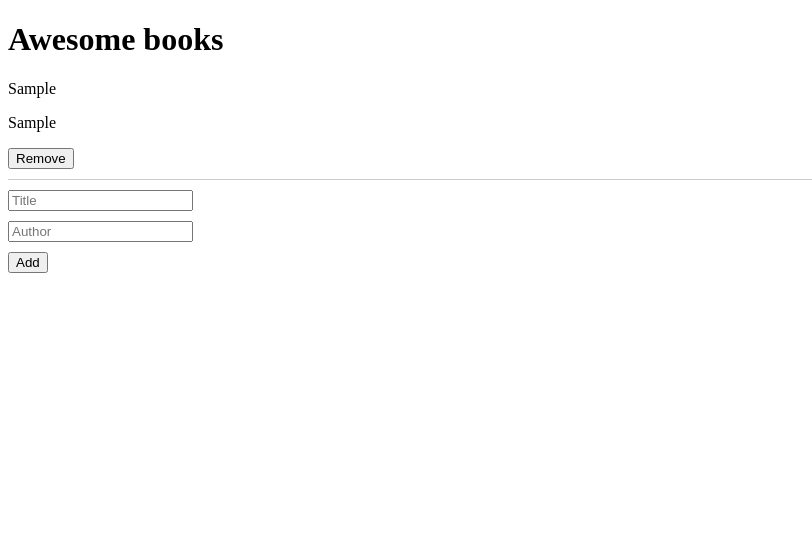
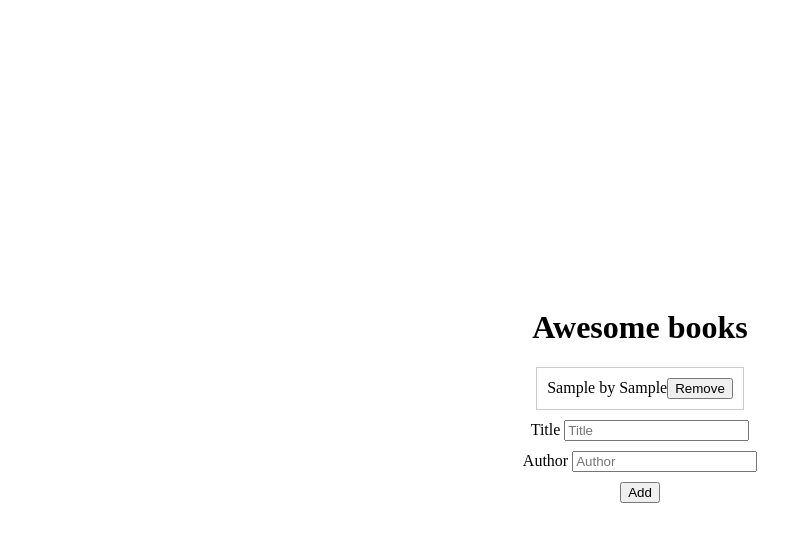
Before and after one commit to Sami-Ullah-Tufail/Awesome-books, a website: page index.html in a window 1280 px wide. Both pictures are taken after typing "Sample", "Sample" into the empty fields and a click on the button "Add". Shown: the whole page, without its empty margins (0-812 px from the left). Drawn offline with Linux system fonts and the light colour scheme.

Commit message:
refractor and classes

```diff
--- a/index.html
+++ b/index.html
@@ -5,6 +5,25 @@
     <meta name="viewport" content="width=device-width, initial-scale=1.0">
     <title>Awesome Book List</title>
     <style>
+        body {
+            display: flex;
+            justify-content: center;
+            align-items: center;
+            height: 100vh;
+            margin: 0;
+            background-color: #f5f5f5;
+        }
+        .container {
+            display: flex;
+            flex-direction: column;
+            justify-content: center; /* Center content vertically */
+            align-items: center;
+            width: 100vw; /* Span the entire width of the screen */
+            height: 100vh; /* Span the entire height of the display */
+            padding: 20px;
+            background-color: #ffffff;
+            box-shadow: 0 2px 4px rgba(0, 0, 0, 0.1);
+        }
         /* Add custom CSS for spacing */
         div {
             margin-bottom: 10px;
@@ -15,28 +34,45 @@
             margin: 0;
         }
         li {
-        border-bottom: 1px solid #ccc;
-        padding-bottom: 10px;
+            display: flex;
+            justify-content: space-between;
+            align-items: center;
+            border: 1px solid #ccc;
+            padding: 10px;
             margin-bottom: 10px;
+            background-color: #ffffff;
+        }
+        /* Style for the remove button */
+        .remove-button {
+            background-color: #ff0000;
+            color: #ffffff;
+            border: none;
+            padding: 5px 10px;
+            cursor: pointer;
+        }
+        .alternate-bg {
+            background-color: #f0f0f0;
         }
     </style>
 </head>
 <body>
+    <div class="container">
         <h1>Awesome books</h1>
 
         <ul id="bookList"></ul>
 
         <div>
-        <label for="bookTitle"></label>
+            <label for="bookTitle">Title</label>
             <input type="text" id="bookTitle" placeholder="Title">
         </div>
 
         <div>
-        <label for="bookAuthor"></label>
+            <label for="bookAuthor">Author</label>
             <input type="text" id="bookAuthor" placeholder="Author">
         </div>
 
         <button id="addButton">Add</button>
+    </div>
 
     <script src="index.js"></script>
 </body>
--- a/index.js
+++ b/index.js
@@ -1,57 +1,81 @@
 /* eslint-disable */
-const bookTitleInput = document.getElementById('bookTitle');
-const bookAuthorInput = document.getElementById('bookAuthor');
-const addButton = document.getElementById('addButton');
-const bookList = document.getElementById('bookList');
 
+class Book {
+  constructor(title, author) {
+    this.title = title;
+    this.author = author;
+  }
+}
+
+class BookList {
+  constructor() {
+    this.books = this.loadBooksFromLocalStorage();
+    this.bookTitleInput = document.getElementById('bookTitle');
+    this.bookAuthorInput = document.getElementById('bookAuthor');
+    this.addButton = document.getElementById('addButton');
+    this.bookList = document.getElementById('bookList');
+
+    this.renderBooks();
+    this.setupEventListeners();
+  }
+
+  loadBooksFromLocalStorage() {
     const storedBooks = localStorage.getItem('books');
-const books = storedBooks ? JSON.parse(storedBooks) : [];
+    return storedBooks ? JSON.parse(storedBooks) : [];
+  }
 
-function saveBooksToLocalStorage() {
-  localStorage.setItem('books', JSON.stringify(books));
+  saveBooksToLocalStorage() {
+    localStorage.setItem('books', JSON.stringify(this.books));
   }
-/* jshint node:true */
-/* eslint no-use-before-define: "error" */
-function renderBooks() {
-  bookList.innerHTML = '';
-  books.forEach((book, index) => {
+
+  renderBooks() {
+    this.bookList.innerHTML = '';
+    this.books.forEach((book, index) => {
       const li = document.createElement('li');
+      li.classList.add('book-item'); // Add a CSS class for styling
 
-    const titleElement = document.createElement('p');
-    titleElement.textContent = `${book.title}`;
-
-    const authorElement = document.createElement('p');
-    authorElement.textContent = `${book.author}`;
+      // Create a <span> element for the book information
+      const bookInfo = document.createElement('span');
+      bookInfo.textContent = `${book.title} by ${book.author} `;
 
       const removeButton = document.createElement('button');
       removeButton.textContent = 'Remove';
-    removeButton.addEventListener('click', () => deleteBook(index));
+      removeButton.addEventListener('click', () => this.deleteBook(index));
 
-    li.appendChild(titleElement);
-    li.appendChild(authorElement);
+      // Append both elements to the list item
+      li.appendChild(bookInfo);
       li.appendChild(removeButton);
 
-    bookList.appendChild(li);
+      this.bookList.appendChild(li);
     });
   }
-function deleteBook(index) {
-  books.splice(index, 1);
-  saveBooksToLocalStorage();
-  renderBooks();
+
+
+  deleteBook(index) {
+    this.books.splice(index, 1);
+    this.saveBooksToLocalStorage();
+    this.renderBooks();
   }
-function addBook() {
-  const title = bookTitleInput.value;
-  const author = bookAuthorInput.value;
+
+  addBook() {
+    const title = this.bookTitleInput.value;
+    const author = this.bookAuthorInput.value;
     if (title.trim() !== '' && author.trim() !== '') {
-    const book = { title, author };
-    books.push(book);
+      const book = new Book(title, author);
+      this.books.push(book);
 
-    saveBooksToLocalStorage();
-    renderBooks();
-    bookTitleInput.value = '';
-    bookAuthorInput.value = '';
+      this.saveBooksToLocalStorage();
+      this.renderBooks();
+
+      this.bookTitleInput.value = '';
+      this.bookAuthorInput.value = '';
     }
   }
 
-addButton.addEventListener('click', addBook);
-renderBooks();
+  setupEventListeners() {
+    this.addButton.addEventListener('click', () => this.addBook());
+  }
+}
+
+// Create an instance of BookList to initialize the app
+const bookList = new BookList();
```
Lines whose indentation alone changed are shown as unchanged.
